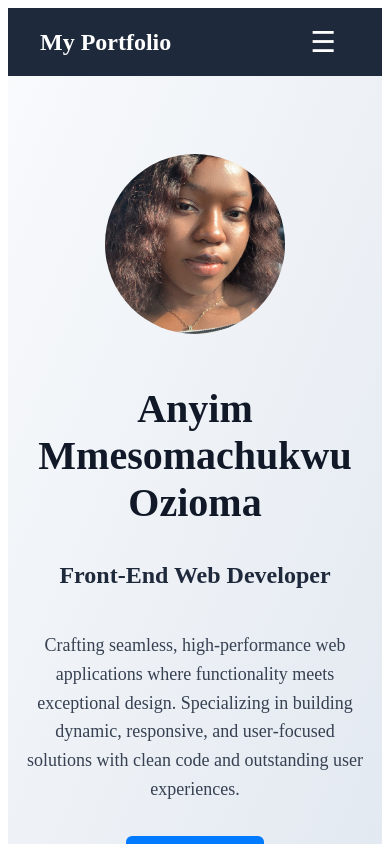
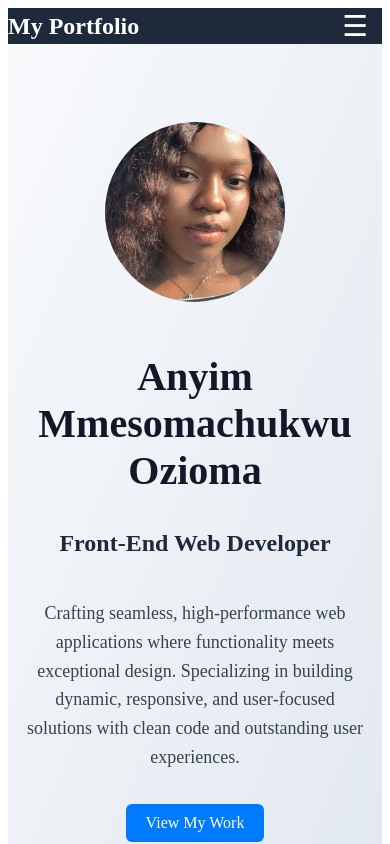
Before and after one commit to soso-oma/portfolio_website, a React (Vite) app: page / in a window 390 px wide. Shown: the top 844 px of the page. Built offline with nearby package versions, Linux system fonts and the light colour scheme; the HTML template or start-up script is replaced by a standard one.

Commit message:
Navbar improvement for mobile

```diff
--- a/src/index.css
+++ b/src/index.css
@@ -65,7 +65,7 @@
 .navbar {
   background-color: #1e293b;
   color: white;
-  padding: 1rem 2rem;
+  /*padding: 1rem 2rem;*/
   display: flex;
   justify-content: space-between;
   align-items: center;
```
